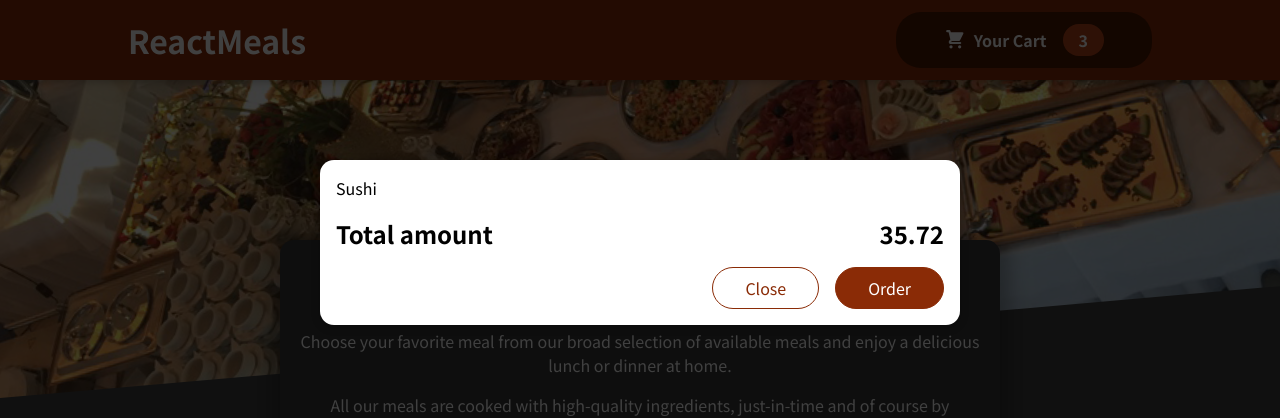
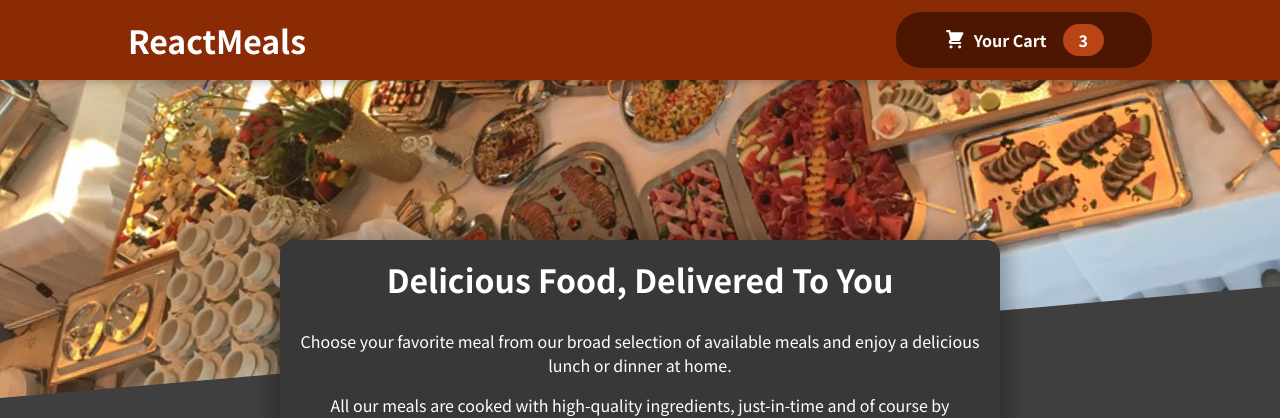
Before and after one commit to syed-razi/food-order-app, a React (Create React App) app: page / in a window 1280 px wide. Shown: the top 418 px of the page. Built offline with nearby package versions, Linux system fonts and the light colour scheme.

Commit message:
Add funtionality to modal buttons

```diff
--- a/src/App.js
+++ b/src/App.js
@@ -1,13 +1,23 @@
-import { Fragment } from "react";
+import { Fragment, useState } from "react";
 import Header from "./components/Layout/Header";
 import Meals from "./components/Meals/Meals";
 import Cart from "./components/Cart/Cart";
 
 function App() {
+  const [cartIsDisplayed, setCartIsDisplayed] = useState(false);
+
+  const closeCartHandler = () => {
+    setCartIsDisplayed(false);
+  };
+
+  const showCartHandler = () => {
+    setCartIsDisplayed(true);
+  };
+
   return (
     <Fragment>
-      <Cart />
-      <Header />
+      {cartIsDisplayed && <Cart onClick={closeCartHandler} />}
+      <Header onShowCart={showCartHandler} />
       <main>
         <Meals />
       </main>
--- a/src/components/Cart/Cart.js
+++ b/src/components/Cart/Cart.js
@@ -11,14 +11,14 @@ const Cart = (props) => {
   );
 
   return (
-    <Modal>
+    <Modal onClick={props.onClick}>
       {cartItems}
       <div className={classes.total}>
         <span>Total amount</span>
         <span>35.72</span>
       </div>
       <div className={classes.actions}>
-        <button className={classes["button--alt"]}>Close</button>
+        <button className={classes["button--alt"]} onClick={props.onClick}>Close</button>
         <button className={classes.button}>Order</button>
       </div>
     </Modal>
--- a/src/components/Layout/Header.js
+++ b/src/components/Layout/Header.js
@@ -8,7 +8,7 @@ const Header = (props) => {
     <React.Fragment>
       <header className={classes.header}>
         <h1>ReactMeals</h1>
-        <HeaderCartButton />
+        <HeaderCartButton onClick={props.onShowCart}/>
       </header>
       <div className={classes["main-image"]}>
         <img src={mealsImage} alt="A table full of delicious food!" />
--- a/src/components/Layout/HeaderCartButton.js
+++ b/src/components/Layout/HeaderCartButton.js
@@ -4,7 +4,7 @@ import classes from "./HeaderCartButton.module.css";
 
 const HeaderCartButton = (props) => {
   return (
-    <button className={classes.button}>
+    <button className={classes.button} onClick={props.onClick}>
       <span className={classes.icon}>
         <CartIcon />
       </span>
--- a/src/components/UI/Modal.js
+++ b/src/components/UI/Modal.js
@@ -3,7 +3,7 @@ import { Fragment } from "react";
 import ReactDOM from "react-dom";
 
 const Backdrop = (props) => {
-  return <div className={classes.backdrop} />;
+  return <div className={classes.backdrop} onClick={props.onClick}/>;
 };
 
 const ModalOverlay = (props) => {
@@ -19,7 +19,7 @@ const portalElement = document.getElementById("overlays");
 const Modal = (props) => {
   return (
     <Fragment>
-      {ReactDOM.createPortal(<Backdrop />, portalElement)}
+      {ReactDOM.createPortal(<Backdrop onClick={props.onClick}/>, portalElement)}
       {ReactDOM.createPortal(
         <ModalOverlay>{props.children}</ModalOverlay>,
         portalElement
```
